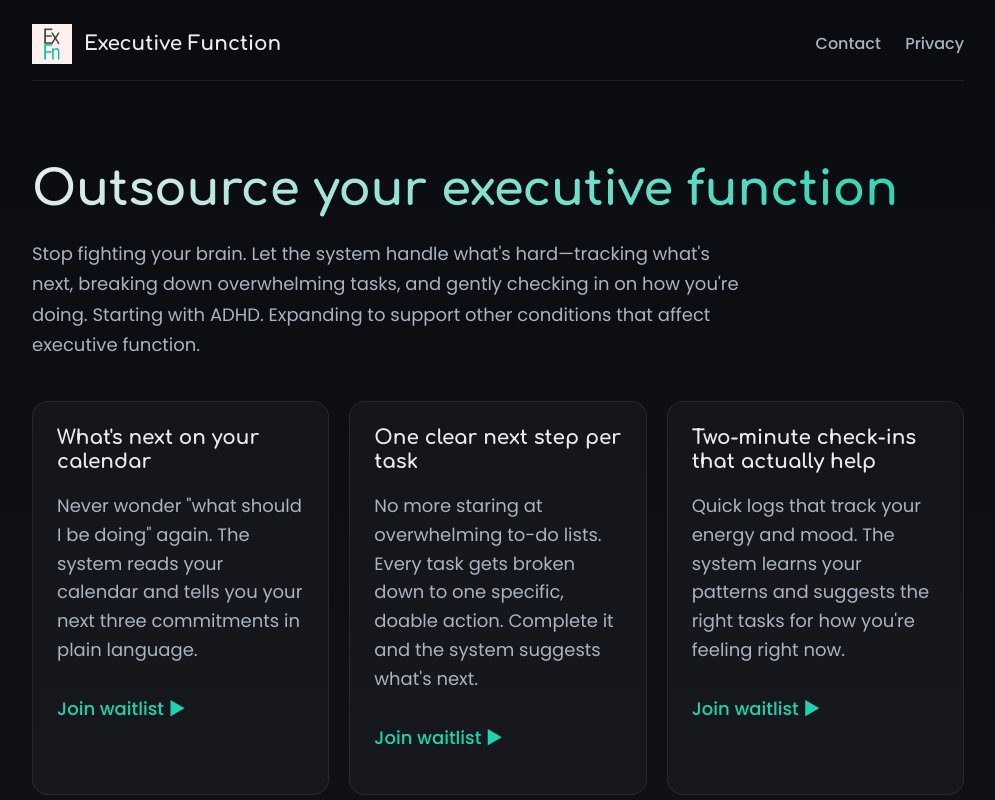
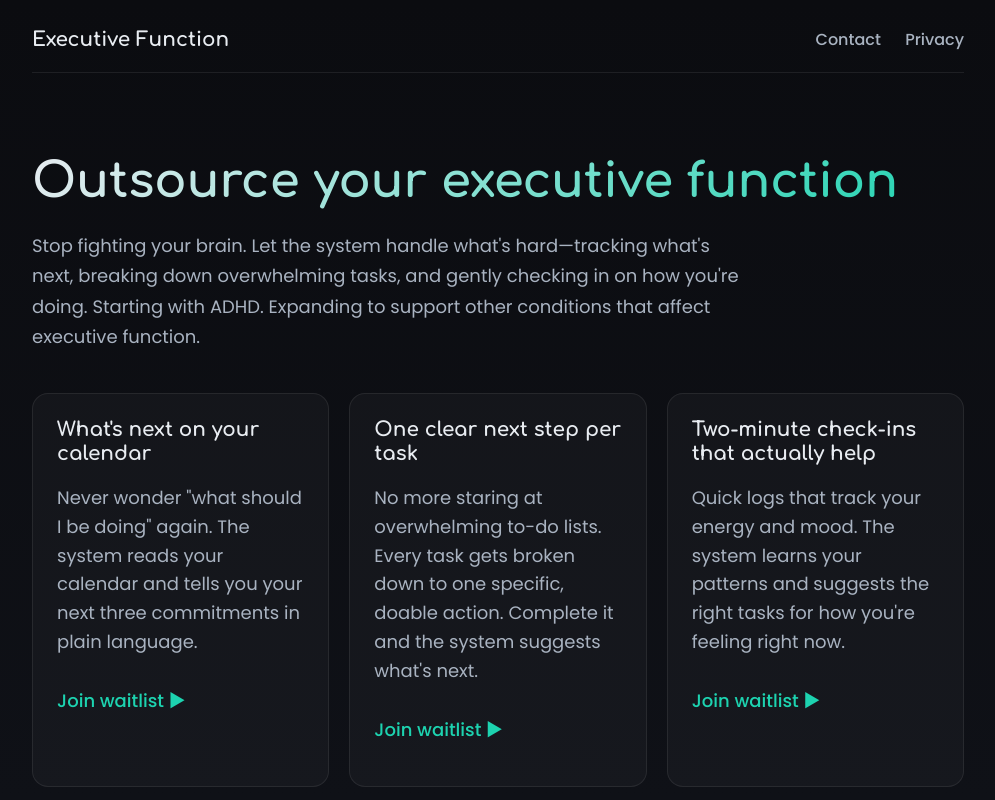
Before and after one commit to Tom-R-Main/ExecuFunction, a plain HTML site: page index.html in a window 1280 px wide. Shown: the top 800 px of the page, without its empty margins (142-1137 px from the left). Drawn offline with Linux system fonts and the light colour scheme.

Commit message:
Remove logo while keeping typography improvements
- Removed logo from navigation on all pages
- Removed favicon references
- Kept Comfortaa and Poppins typography
- Kept teal color scheme and all visual improvements
- Ready for new logo design in the future

```diff
--- a/assets/css/styles.css
+++ b/assets/css/styles.css
@@ -35,24 +35,11 @@ a:hover { text-decoration: underline; }
   padding-bottom: 16px;
   border-bottom: 1px solid rgba(255,255,255,0.08);
 }
-.nav .logo-section {
-  display: flex;
-  align-items: center;
-  gap: 12px;
-}
-.nav .logo {
-  width: 40px;
-  height: 40px;
-  object-fit: contain;
-}
 .nav a.brand {
   font-family: 'Comfortaa', cursive;
   font-weight: 700;
   color: var(--fg);
   font-size: 20px;
-  display: flex;
-  align-items: center;
-  gap: 12px;
 }
 .nav .links a {
   color: var(--muted);
--- a/index.html
+++ b/index.html
@@ -4,16 +4,12 @@
     <meta charset="utf-8" />
     <meta name="viewport" content="width=device-width, initial-scale=1" />
     <title>Executive Function — Life, orchestrated.</title>
-    <link rel="icon" type="image/png" href="/logo.png" />
     <link rel="stylesheet" href="/assets/css/styles.css" />
   </head>
   <body>
     <div class="wrap">
       <nav class="nav">
-        <a class="brand" href="/">
-          <img src="/logo.png" alt="Executive Function" class="logo" />
-          Executive Function
-        </a>
+        <a class="brand" href="/">Executive Function</a>
         <div class="links">
           <a href="/contact.html">Contact</a>
           <a href="/privacy.html">Privacy</a>
```
Also changed, not shown: contact.html (+1 -5 lines), privacy.html (+1 -5 lines).
